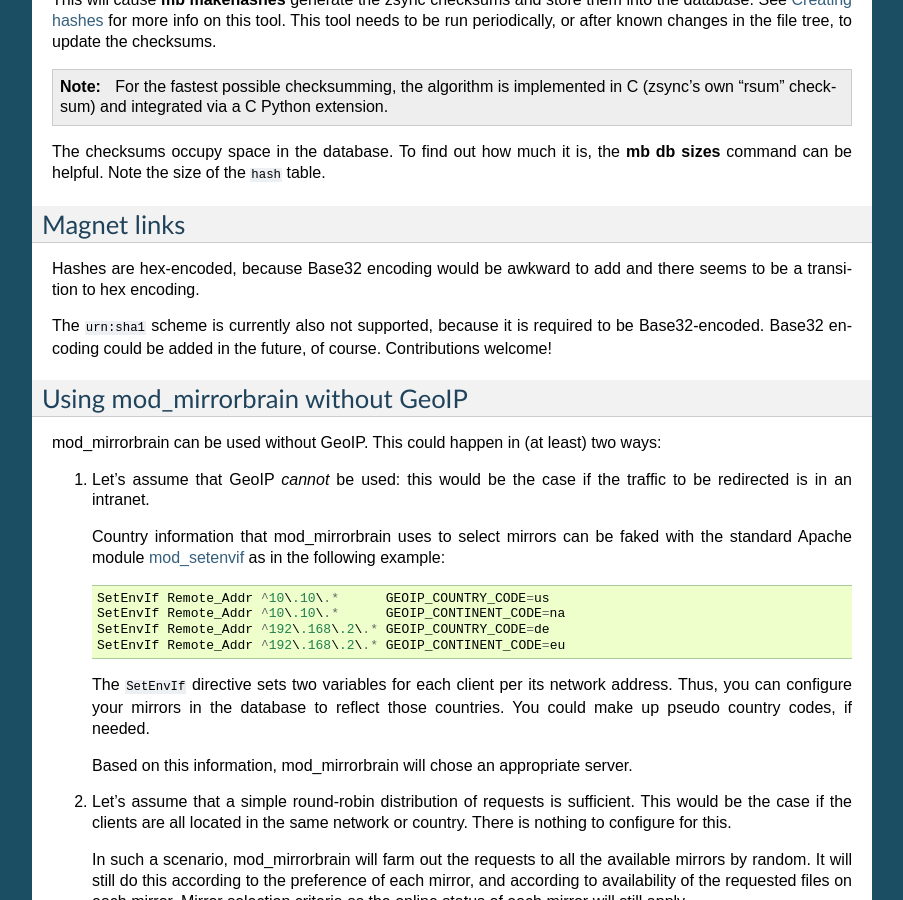
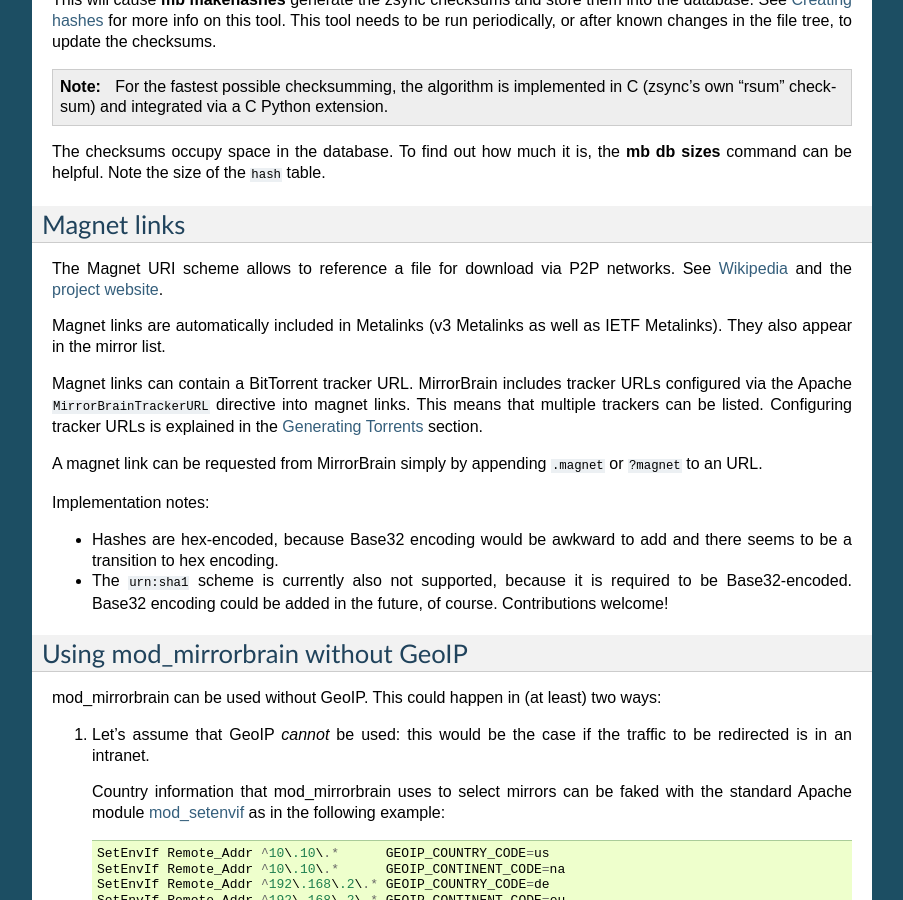
Before and after one commit to hayalci/mirrorbrain, a Sphinx documentation site: the page built from docs/configuration.rst, in a window 1280 px wide and 900 px high, scrolled down 2476 px. Shown: the whole window, without its empty margins (198-1101 px from the left). Built offline with Sphinx 7.4.7, drawn with Linux system fonts in a browser that asks for light colours.

Commit message:
docs/configuration: more documentation on magnet links
git-svn-id: http://svn.mirrorbrain.org/svn/mirrorbrain/trunk@8104 2d291e14-ff0c-0410-a3fa-d5caa9871f55

```diff
--- a/docs/changes.rst
+++ b/docs/changes.rst
@@ -77,8 +77,9 @@
   memory for large rows from database; this may be worked around in the future.
 
 
-* Support for `Magnet <http://magnet-uri.sourceforge.net/>`_ links (`issue 38`_).
-  See :ref:`magnet_links`.
+* Initial support for `Magnet links <http://magnet-uri.sourceforge.net/>`_.
+  This largely closes `issue 38`_, but requires further testing/finetuning. See
+  :ref:`magnet_links` for documentation.
 
 
 * :program:`mb list`:
--- a/docs/configuration.rst
+++ b/docs/configuration.rst
@@ -188,13 +188,28 @@
 Magnet links
 ------------
 
-Hashes are hex-encoded, because Base32 encoding would be awkward to add and
-there seems to be a transition to hex encoding.
+The Magnet URI scheme allows to reference a file for download via P2P networks.
+See `Wikipedia <http://en.wikipedia.org/wiki/Magnet_URI_scheme>`_ and the
+`project website <http://magnet-uri.sourceforge.net/>`_.
 
-The ``urn:sha1`` scheme is currently also not supported, because it is required
-to be Base32-encoded. Base32 encoding could be added in the future, of course.
-Contributions welcome!
+Magnet links are automatically included in Metalinks (v3 Metalinks as well as
+IETF Metalinks). They also appear in the mirror list.
 
+Magnet links can contain a BitTorrent tracker URL. MirrorBrain includes tracker
+URLs configured via the Apache ``MirrorBrainTrackerURL`` directive into magnet
+links. This means that multiple trackers can be listed. Configuring tracker
+URLs is explained in the :ref:`configuring_torrent_generation` section.
+
+A magnet link can be requested from MirrorBrain simply by appending ``.magnet``
+or ``?magnet`` to an URL.
+
+Implementation notes:
+
+- Hashes are hex-encoded, because Base32 encoding would be awkward to add and
+  there seems to be a transition to hex encoding.
+- The ``urn:sha1`` scheme is currently also not supported, because it is
+  required to be Base32-encoded. Base32 encoding could be added in the future,
+  of course.  Contributions welcome!
 
 
 
```
